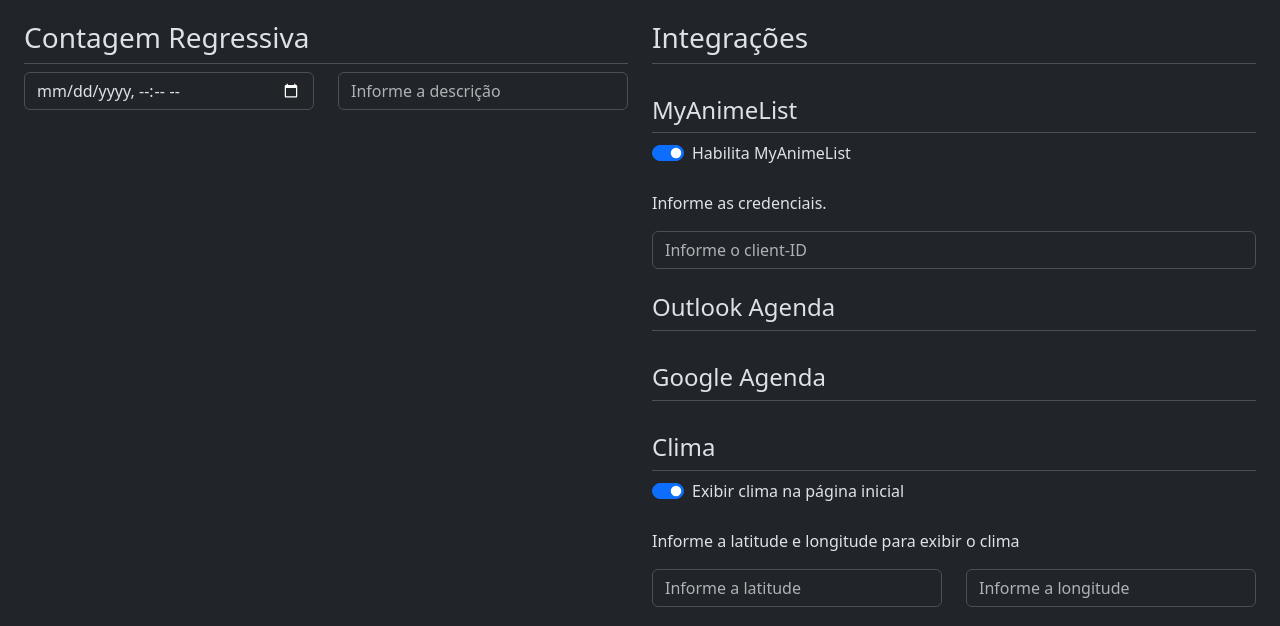
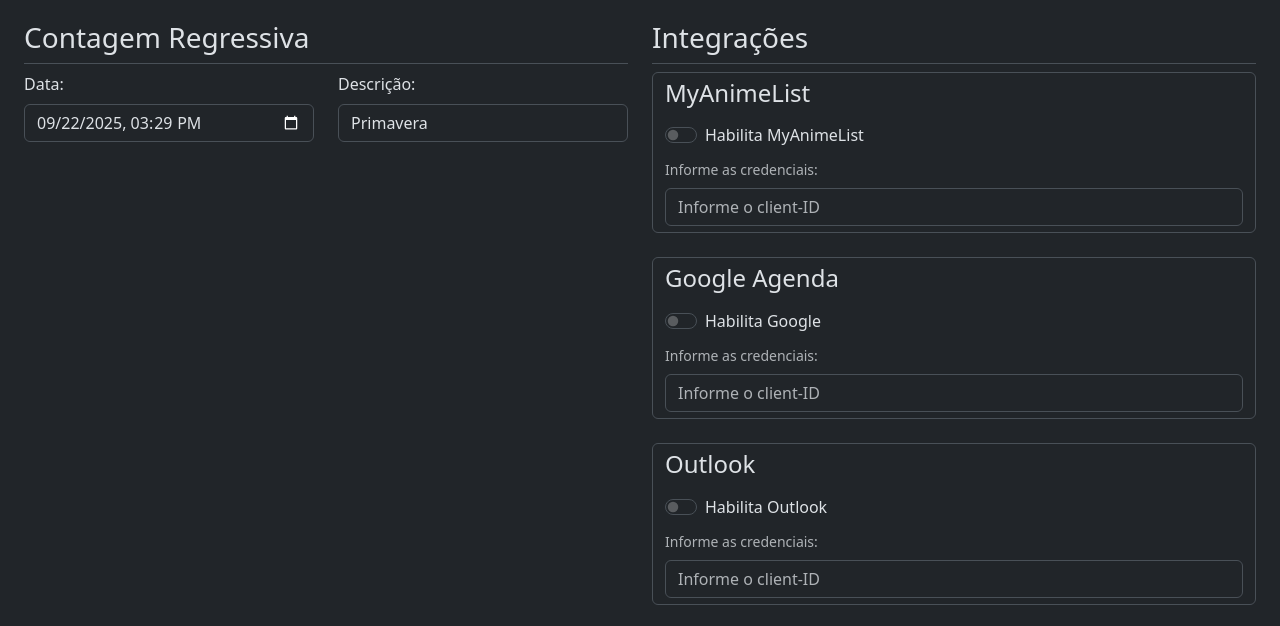
Before and after one commit to lusyoliveira/LifeDashBoard, a website with bundled scripts: page configuracoes.html in a window 1280 px wide. Shown: the part 148-774 px from the top of the page. Built offline with nearby package versions, Linux system fonts and the light colour scheme; data requests are answered from the project's data file.

Commit message:
Implementado endpoitn de configurações; Criado novos campos para configuração da API do clima; Implementado a exibição da configurações

```diff
--- a/configuracoes.html
+++ b/configuracoes.html
@@ -46,51 +46,32 @@
             <div class="row">
                 <div class="col">
                     <h3 class="border-bottom pb-2">Contagem Regressiva</h3>
-                    <div class="row">
-                        <div class="col">
-                            <input type="datetime-local" class="form-control" id="data-contagem" placeholder="Informe a data" aria-label="Informe a data">
-                        </div>
-                        <div class="col">
-                            <input type="text" class="form-control" id="descricao-contagem" placeholder="Informe a descrição" aria-label="Informe a descrição">
-                        </div>
+                    <div class="row" id="linha-contagem">
+
                     </div>
                 </div>
                 <div class="col">
-                <h3 class="border-bottom pb-2">Integrações</h3>
+                    <h3 class="border-bottom pb-2">Integrações</h3>
+                    <div id="linha-mal">
+
+                    </div>
                     <br />
-                    <h4 class="border-bottom pb-2">MyAnimeList</h4>
-                    <div class="form-check form-switch">
-                        <input class="form-check-input" type="checkbox" role="switch" id="habilitar-mal" checked>
-                        <label class="form-check-label" for="habilitar-clima">Habilita MyAnimeList</label>
+                    <div id="linha-google">
+
                     </div>
-                        <br />
-                    <p>Informe as credenciais.</p>
-                    <div class="row">
-                        <div class="col">
-                            <input type="text" class="form-control" id="clientID-mal" placeholder="Informe o client-ID" aria-label="Informe o client-ID">
-                        </div>
+                    <br />
+                    <div id="linha-outlook">
+
                     </div>
-                        <br />
-                    <h4 class="border-bottom pb-2">Outlook Agenda</h4>
-                        <br />
-                    <h4 class="border-bottom pb-2">Google Agenda</h4>
-                        <br />
-                    <h4 class="border-bottom pb-2">Clima</h4>
-                    <div class="form-check form-switch">
-                        <input class="form-check-input" type="checkbox" role="switch" id="habilitar-clima" checked>
-                        <label class="form-check-label" for="habilitar-clima">Exibir clima na página inicial</label>
-                    </div>
-                        <br />
-                    <p>Informe a latitude e longitude para exibir o clima</p>
-                    <div class="row">
-                        <div class="col">
-                            <input type="text" class="form-control" id="latitude" placeholder="Informe a latitude" aria-label="Informe a latitude">
-                        </div>
-                        <div class="col">
-                            <input type="text" class="form-control" id="longitude" placeholder="Informe a longitude" aria-label="Informe a longitude">
-                        </div>
+                    <br />
+                    <div id="linha-clima">
+
                     </div>
                 </div>
+            </div>
+            <br />
+            <div class="row d-flex justify-content-end">
+                <button type="submit" class="btn btn-primary" id="btn-salvar" title="Salvar Configurações">Salvar</button>
             </div>
         </div>
     </main>
--- a/js/configuracoes.js
+++ b/js/configuracoes.js
@@ -0,0 +1,328 @@
+import api from './metodoApi.js'
+
+let configuracoes = [];
+let configuracoesConvertido = [];
+
+const endpoint = 'configuracoes';
+const linhaTabela = document.getElementById('linhas');
+
+export async function carregarConfiguracores() {
+    configuracoes = await api.buscarDados(endpoint);
+
+    configuracoesConvertido = configuracoes.map(configuracao => {
+        const data = new Date(configuracao.DataContagem);
+        return {
+        ...configuracao,
+        DataContagem: new Date(data).toISOString().slice(0, 16)
+        //"yyyy-MM-ddThh:mm"
+        };
+    });
+     return configuracoesConvertido
+};
+
+async function exibeConfiguracoes() {
+    const config = await carregarConfiguracores()
+
+    if (config.length > 0) {
+        configuracaoContagem(config[0]);
+        configuracaoMAL(config[0]);
+        configuracaoGoogle(config[0]);
+        configuracaoOutlook(config[0]);
+        configuracaoClima(config[0]);
+    }
+};
+
+function configuracaoContagem(configuracoes) {
+    const elementoDestino = document.getElementById('linha-contagem');
+
+     if (elementoDestino) {
+        elementoDestino.innerHTML = "";
+        elementoDestino.innerHTML +=
+        `
+            <div class="col">
+                <label for="data-contagem" class="form-label">Data:</label>
+                <input type="datetime-local" class="form-control" id="data-contagem" placeholder="Informe a data" aria-label="Informe a data" value="${configuracoes.DataContagem}">
+            </div>
+            <div class="col">
+                <label for="descricao-contagem" class="form-label">Descrição:</label>
+                <input type="text" class="form-control" id="descricao-contagem" placeholder="Informe a descrição" aria-label="Informe a descrição" value="${configuracoes.DescricaoContagem}">
+            </div>
+        `;
+    }
+};
+
+function configuracaoMAL(configuracoes) {
+    const elementoDestino = document.getElementById('linha-mal');
+
+    if (elementoDestino) {
+        const divMAL = document.createElement('div');
+        divMAL.classList.add('form-control')
+
+        const tituloMAL = document.createElement('h4')
+        tituloMAL.classList.add('pb-2')
+        tituloMAL.textContent = 'MyAnimeList'
+
+        const divSwitch = document.createElement('div');
+        divSwitch.classList.add('form-check', 'form-switch')
+
+        const labelSwitch = document.createElement('label');
+        labelSwitch.classList.add('form-label')
+        labelSwitch.setAttribute('for','habilitar-mal')
+        labelSwitch.textContent = 'Habilita MyAnimeList'
+
+        const inputSwitch = document.createElement('input');
+        inputSwitch.classList.add('form-check-input')
+        inputSwitch.setAttribute('type', 'checkbox')
+        inputSwitch.setAttribute('role', 'switch')
+        inputSwitch.setAttribute('id', 'habilitar-mal')
+        inputSwitch.onclick = () => {
+            if (configuracoes.AtivaMAL) {
+                inputSwitch.setAttribute('checked')
+            } else {
+                inputSwitch.removeAttribute('checked')
+            }
+        }
+
+        const divCredencial = document.createElement('div');
+        divCredencial.classList.add('form-text')
+
+        const labelCredencial = document.createElement('label');
+        labelCredencial.classList.add('form-label')
+        labelCredencial.setAttribute('for','credencial-mal')
+        labelCredencial.textContent = 'Informe as credenciais:'
+
+        const inputCredencial = document.createElement('input');
+        inputCredencial.classList.add('form-control')
+        inputCredencial.setAttribute('type', 'text')
+        inputCredencial.setAttribute('placeholder', 'Informe o client-ID')
+        inputCredencial.setAttribute('aria-label', 'Informe o client-ID')
+        inputCredencial.setAttribute('id', 'credencial-mal')
+
+        divSwitch.appendChild(labelSwitch)
+        divSwitch.appendChild(inputSwitch)
+        divCredencial.appendChild(labelCredencial)
+        divCredencial.appendChild(inputCredencial)
+        divMAL.appendChild(tituloMAL)
+        divMAL.appendChild(divSwitch)
+        divMAL.appendChild(divCredencial)
+        elementoDestino.appendChild(divMAL)
+    }
+};
+function configuracaoGoogle(configuracoes) {
+    const elementoDestino = document.getElementById('linha-google');
+
+    if (elementoDestino) {
+        const divGoogle = document.createElement('div');
+        divGoogle.classList.add('form-control')
+
+        const tituloGoogle = document.createElement('h4')
+        tituloGoogle.classList.add('pb-2')
+        tituloGoogle.textContent = 'Google Agenda'
+
+        const divSwitch = document.createElement('div');
+        divSwitch.classList.add('form-check', 'form-switch')
+
+        const labelSwitch = document.createElement('label');
+        labelSwitch.classList.add('form-label')
+        labelSwitch.setAttribute('for','habilitar-google')
+        labelSwitch.textContent = 'Habilita Google'
+
+        const inputSwitch = document.createElement('input');
+        inputSwitch.classList.add('form-check-input')
+        inputSwitch.setAttribute('type', 'checkbox')
+        inputSwitch.setAttribute('role', 'switch')
+        inputSwitch.setAttribute('id', 'habilitar-google')
+        inputSwitch.onclick = () => {
+            if (configuracoes.AtivaGoogle) {
+                inputSwitch.setAttribute('checked')
+            } else {
+                inputSwitch.removeAttribute('checked')
+            }
+        }
+
+        const divCredencial = document.createElement('div');
+        divCredencial.classList.add('form-text')
+
+        const labelCredencial = document.createElement('label');
+        labelCredencial.classList.add('form-label')
+        labelCredencial.setAttribute('for','credencial-google')
+        labelCredencial.textContent = 'Informe as credenciais:'
+
+        const inputCredencial = document.createElement('input');
+        inputCredencial.classList.add('form-control')
+        inputCredencial.setAttribute('type', 'text')
+        inputCredencial.setAttribute('placeholder', 'Informe o client-ID')
+        inputCredencial.setAttribute('aria-label', 'Informe o client-ID')
+        inputCredencial.setAttribute('id', 'credencial-google')
+
+        divSwitch.appendChild(labelSwitch)
+        divSwitch.appendChild(inputSwitch)
+        divCredencial.appendChild(labelCredencial)
+        divCredencial.appendChild(inputCredencial)
+        divGoogle.appendChild(tituloGoogle)
+        divGoogle.appendChild(divSwitch)
+        divGoogle.appendChild(divCredencial)
+        elementoDestino.appendChild(divGoogle)
+    }
+};
+
+function configuracaoOutlook(configuracoes) {
+    const elementoDestino = document.getElementById('linha-outlook');
+
+    if (elementoDestino) {
+        const divOutlook = document.createElement('div');
+        divOutlook.classList.add('form-control')
+
+        const titulOutlook = document.createElement('h4')
+        titulOutlook.classList.add('pb-2')
+        titulOutlook.textContent = 'Outlook'
+
+        const divSwitch = document.createElement('div');
+        divSwitch.classList.add('form-check', 'form-switch')
+
+        const labelSwitch = document.createElement('label');
+        labelSwitch.classList.add('form-label')
+        labelSwitch.setAttribute('for','habilitar-outlook')
+        labelSwitch.textContent = 'Habilita Outlook'
+
+        const inputSwitch = document.createElement('input');
+        inputSwitch.classList.add('form-check-input')
+        inputSwitch.setAttribute('type', 'checkbox')
+        inputSwitch.setAttribute('role', 'switch')
+        inputSwitch.setAttribute('id', 'habilitar-outlook')
+        inputSwitch.onclick = () => {
+            if (configuracoes.AtivaOutlook) {
+                inputSwitch.setAttribute('checked')
+            } else {
+                inputSwitch.removeAttribute('checked')
+            }
+        }
+
+        const divCredencial = document.createElement('div');
+        divCredencial.classList.add('form-text')
+
+        const labelCredencial = document.createElement('label');
+        labelCredencial.classList.add('form-label')
+        labelCredencial.setAttribute('for','credencial-outlook')
+        labelCredencial.textContent = 'Informe as credenciais:'
+
+        const inputCredencial = document.createElement('input');
+        inputCredencial.classList.add('form-control')
+        inputCredencial.setAttribute('type', 'text')
+        inputCredencial.setAttribute('placeholder', 'Informe o client-ID')
+        inputCredencial.setAttribute('aria-label', 'Informe o client-ID')
+        inputCredencial.setAttribute('id', 'credencial-outlook')
+
+        divSwitch.appendChild(labelSwitch)
+        divSwitch.appendChild(inputSwitch)
+        divCredencial.appendChild(labelCredencial)
+        divCredencial.appendChild(inputCredencial)
+        divOutlook.appendChild(titulOutlook)
+        divOutlook.appendChild(divSwitch)
+        divOutlook.appendChild(divCredencial)
+        elementoDestino.appendChild(divOutlook)
+    }
+};
+
+function configuracaoClima(configuracoes) {
+    const elementoDestino = document.getElementById('linha-clima');
+
+    if (elementoDestino) {
+        const divClima = document.createElement('div');
+        divClima.classList.add('form-control')
+
+        const titulClima = document.createElement('h4')
+        titulClima.classList.add('pb-2')
+        titulClima.textContent = 'Clima'
+
+        const divSwitch = document.createElement('div');
+        divSwitch.classList.add('form-check', 'form-switch')
+
+        const labelSwitch = document.createElement('label');
+        labelSwitch.classList.add('form-label')
+        labelSwitch.setAttribute('for','habilitar-clima')
+        labelSwitch.textContent = 'Habilita Clima'
+
+        const inputSwitch = document.createElement('input');
+        inputSwitch.classList.add('form-check-input')
+        inputSwitch.setAttribute('type', 'checkbox')
+        inputSwitch.setAttribute('role', 'switch')
+        inputSwitch.setAttribute('id', 'habilitar-clima')
+        inputSwitch.onclick = () => {
+            if (configuracoes.AtivaClima) {
+                inputSwitch.setAttribute('checked')
+            } else {
+                inputSwitch.removeAttribute('checked')
+            }
+        }
+
+        const divCidade = document.createElement('div');
+        divCidade.classList.add('col')
+
+        const labelCidade = document.createElement('label');
+        labelCidade.classList.add('form-label')
+        labelCidade.setAttribute('for','cidade')
+        labelCidade.textContent = 'Cidade'
+
+        const inputCidade = document.createElement('input');
+        inputCidade.classList.add('form-control')
+        inputCidade.setAttribute('type', 'text')
+        inputCidade.setAttribute('placeholder', 'Informe a cidade')
+        inputCidade.setAttribute('aria-label', 'Informe a cidade')
+        inputCidade.setAttribute('id', 'cidade')
+        inputCidade.value = configuracoes.Cidade
+
+        const btnBuscar = document.createElement('button')
+        btnBuscar.classList.add('btn', 'btn-primary')
+        btnBuscar.setAttribute('type','submit')
+        btnBuscar.setAttribute('id','btn-buscar-cidade')
+        btnBuscar.setAttribute('title','Buscar Cidade')
+        btnBuscar.textContent = 'Buscar'
+
+        const divLocalizacao = document.createElement('div');
+        divLocalizacao.classList.add('form-text')
+
+        const labelLatitude = document.createElement('label');
+        labelLatitude.classList.add('form-label')
+        labelLatitude.setAttribute('for','latitude')
+        labelLatitude.textContent = 'Latitude'
+
+        const inputLatitude = document.createElement('input');
+        inputLatitude.classList.add('form-control')
+        inputLatitude.setAttribute('type', 'text')
+        inputLatitude.setAttribute('placeholder', 'Informe a latitude')
+        inputLatitude.setAttribute('aria-label', 'Informe a latitude')
+        inputLatitude.setAttribute('id', 'latitude')
+        inputLatitude.value = configuracoes.Latitude
+
+        const labelLongitude = document.createElement('label');
+        labelLongitude.classList.add('form-label')
+        labelLongitude.setAttribute('for','longitude')
+        labelLongitude.textContent = 'Longitude'
+
+        const inputLongitude = document.createElement('input');
+        inputLongitude.classList.add('form-control')
+        inputLongitude.setAttribute('type', 'text')
+        inputLongitude.setAttribute('placeholder', 'Informe a longitude')
+        inputLongitude.setAttribute('aria-label', 'Informe a longitude')
+        inputLongitude.setAttribute('id', 'longitude')
+        inputLongitude.value = configuracoes.Longitude
+
+        divLocalizacao.appendChild(labelLatitude)
+        divLocalizacao.appendChild(inputLatitude)
+        divLocalizacao.appendChild(labelLongitude)
+        divLocalizacao.appendChild(inputLongitude)
+        divSwitch.appendChild(labelSwitch)
+        divSwitch.appendChild(inputSwitch)
+        divCidade.appendChild(labelCidade)
+        divCidade.appendChild(inputCidade)
+        divCidade.appendChild(btnBuscar)
+        divClima.appendChild(titulClima)
+        divClima.appendChild(divSwitch)
+        divClima.appendChild(divCidade)
+        divClima.appendChild(divLocalizacao)
+        elementoDestino.appendChild(divClima)
+    }
+};
+// const config = await carregarConfiguracores()
+exibeConfiguracoes()
```
Also changed, not shown: js/apiClima.js (+32 -8 lines), backend/db.json.
